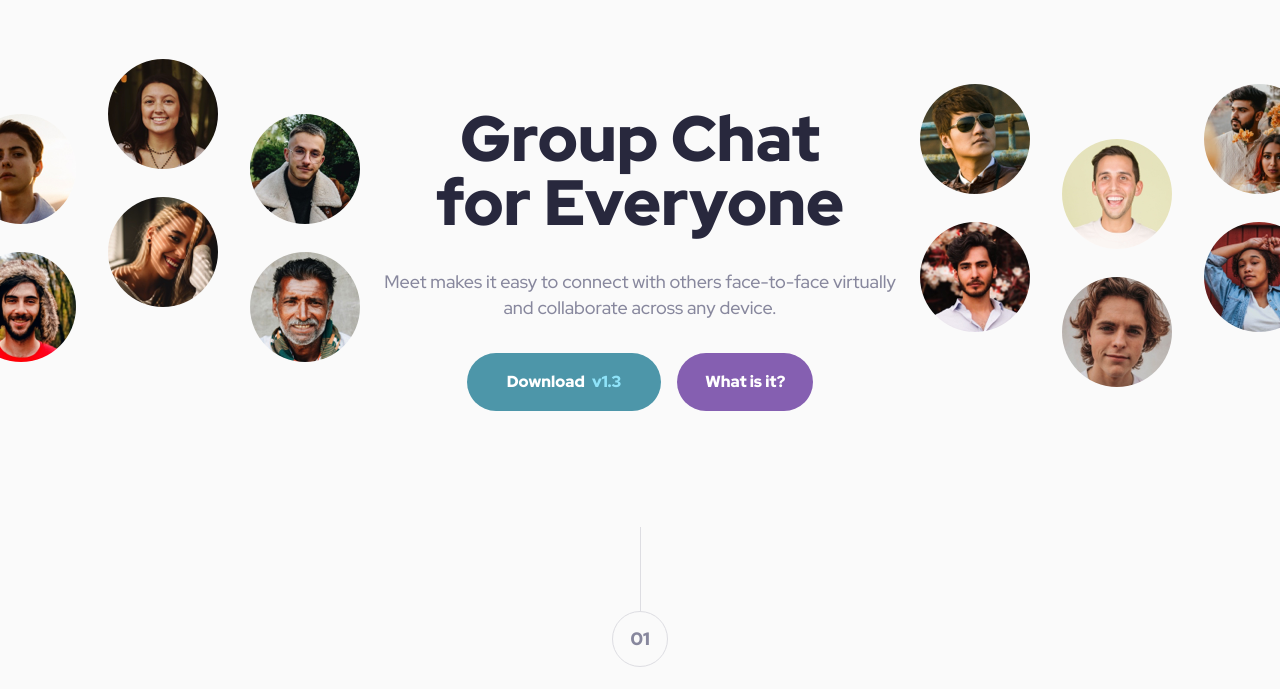
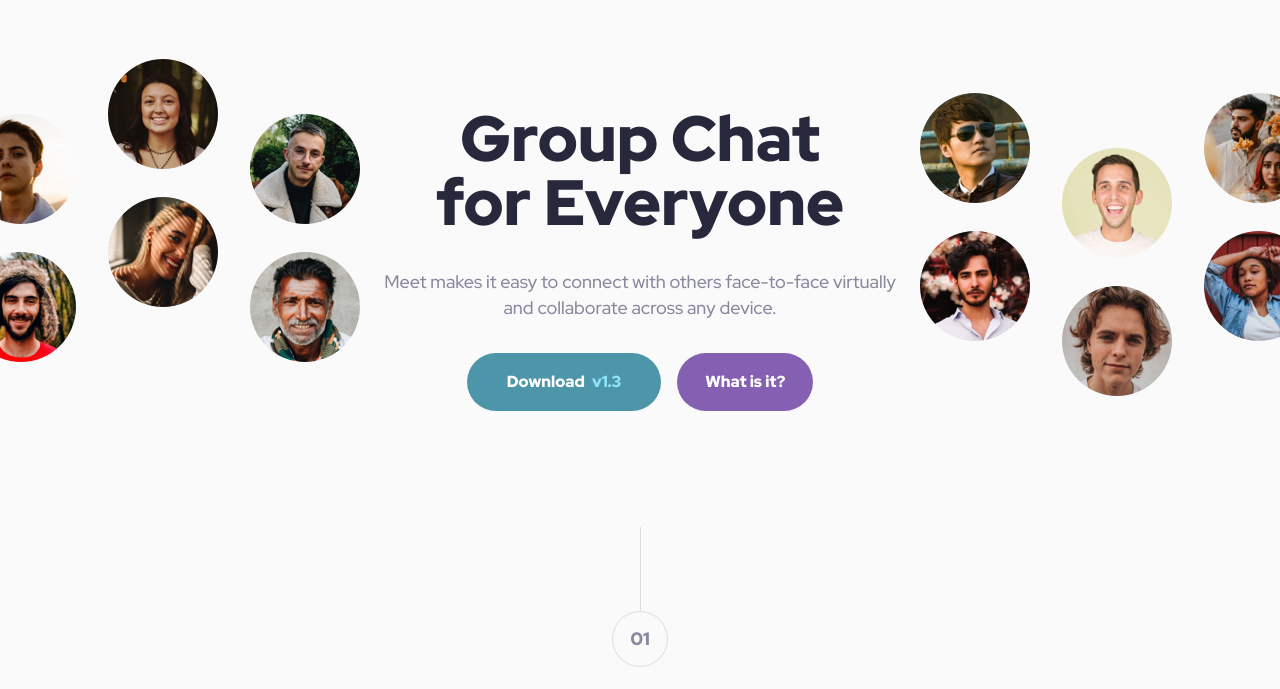
Before and after one commit to flxemt/meet-landing-page, a website built with Vite: page index.html in a window 1280 px wide. Shown: the part 111-800 px from the top of the page. Built offline with nearby package versions, Linux system fonts and the light colour scheme.

Commit message:
make it pixel-perfect

```diff
--- a/style.css
+++ b/style.css
@@ -5,6 +5,6 @@
 @media (min-width: 1110px) {
   .hero {
     background: url('/desktop/image-hero-left.png') no-repeat top left -34px,
-      url('/desktop/image-hero-right.png') no-repeat center right -34px;
+      url('/desktop/image-hero-right.png') no-repeat top 34px right -34px;
   }
 }
```
